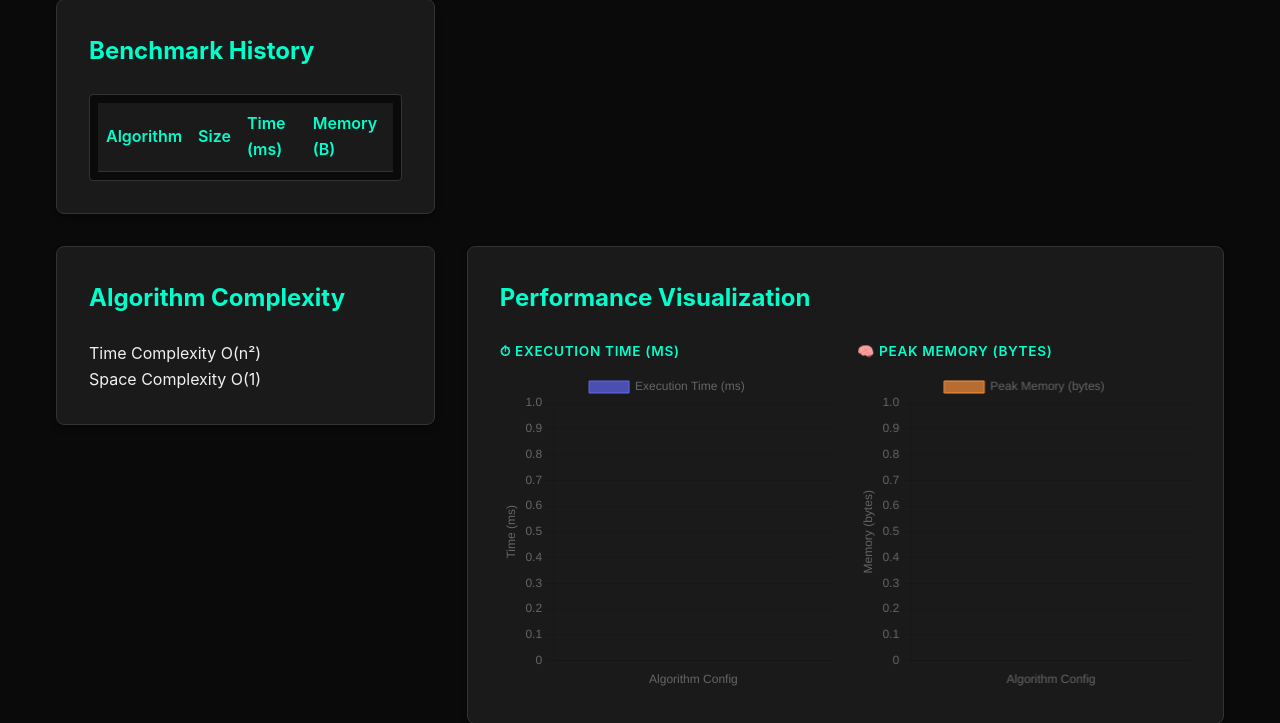
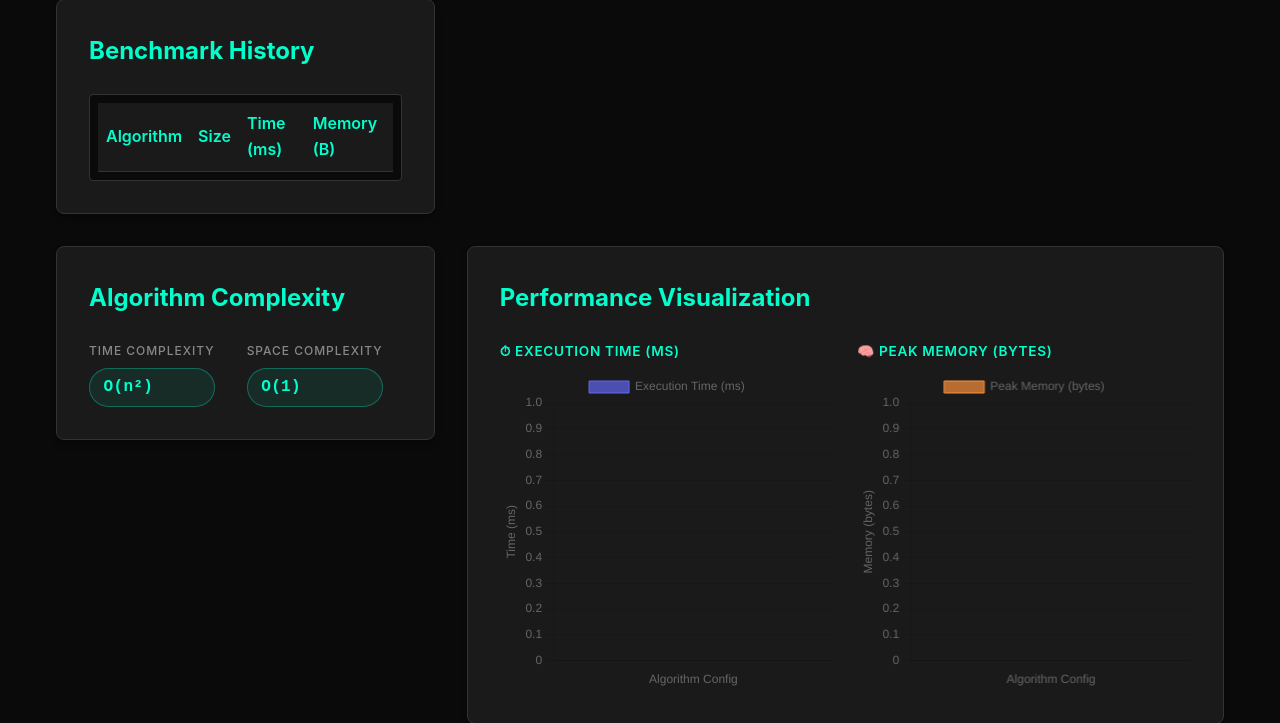
Before and after one commit to s4meer-dev/CFAI-Project, a Flask app: page / in a window 1280 px wide. Shown: the part 824-1547 px from the top of the page. Run offline with Flask 3, Linux system fonts and the light colour scheme; lists and menus that the app fills with data are empty.

Commit message:
feat(css): style the complexity info badges

```diff
--- a/static/css/style.css
+++ b/static/css/style.css
@@ -186,3 +186,37 @@ header h1 {
         grid-template-columns: 1fr;
     }
 }
+
+/* Complexity info panel */
+.complexity-info-row {
+    display: flex;
+    gap: 2rem;
+    flex-wrap: wrap;
+}
+
+.complexity-info-row > div {
+    display: flex;
+    flex-direction: column;
+    gap: 0.5rem;
+}
+
+.complexity-label {
+    font-size: 0.75rem;
+    text-transform: uppercase;
+    letter-spacing: 0.08em;
+    color: #888;
+    font-weight: 500;
+}
+
+.complexity-badge {
+    display: inline-block;
+    padding: 0.35rem 0.85rem;
+    background-color: rgba(0, 255, 204, 0.08);
+    border: 1px solid rgba(0, 255, 204, 0.3);
+    border-radius: 999px;
+    color: var(--accent-color);
+    font-family: 'Courier New', monospace;
+    font-size: 1rem;
+    font-weight: 700;
+    letter-spacing: 0.02em;
+}
```
